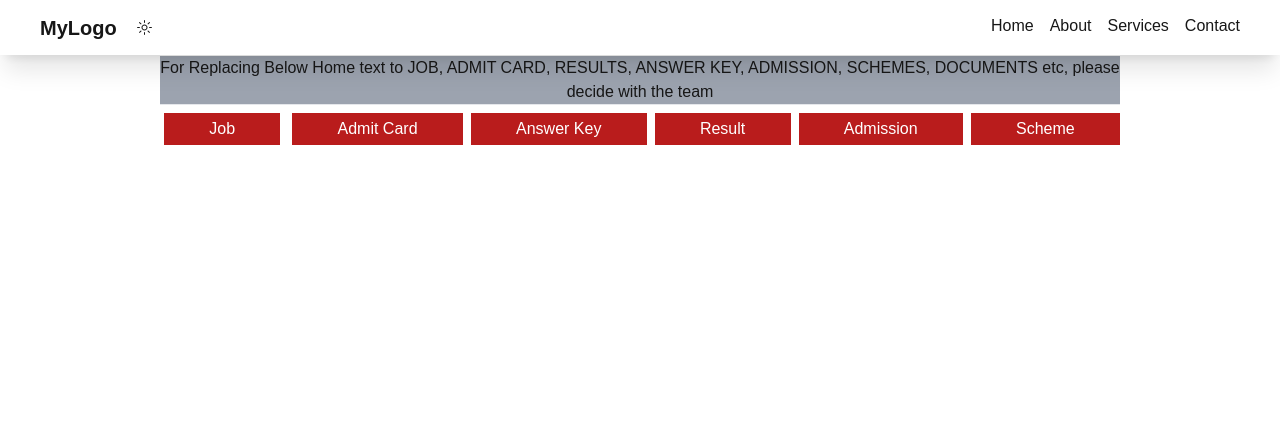
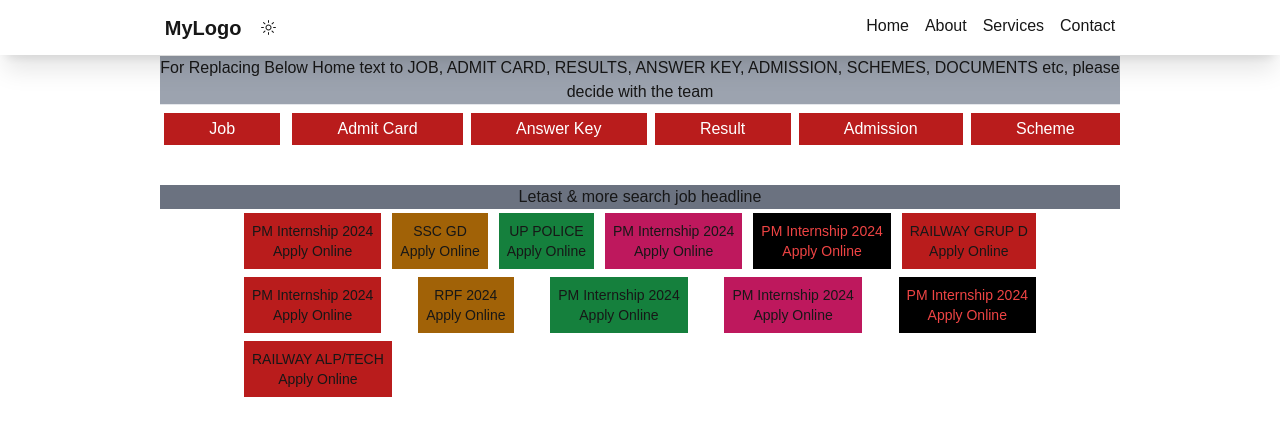
Before and after one commit to Github6432/job-portal, a Next.js app: page / in a window 1280 px wide. Shown: the top 436 px of the page. Built offline with nearby package versions, Linux system fonts and the light colour scheme.

Commit message:
change width setting of navbar only when display is md position

```diff
--- a/components/Navbar.tsx
+++ b/components/Navbar.tsx
@@ -34,7 +34,7 @@ const Navbar: React.FC = () => {
 
   return (
     <nav className="px-4 bg-white bg-opacity-95 dark:bg-opacity-95 dark:bg-gray-900 py-3 shadow-xl fixed top-0 left-0 w-full z-10">
-      <div className="container mx-auto px-6 flex items-center justify-between">
+      <div className="container md:w-4/5 mx-auto px-6 flex items-center justify-between">
         {/* Logo */}
         <div className='flex justify-center items-center space-x-3'>
           <Link href="/" legacyBehavior>
--- a/pages/index.tsx
+++ b/pages/index.tsx
@@ -12,7 +12,7 @@ export default function Home() {
           <Topmenu />
         </div>
         <div className="mx-auto ">
-          {/* <Card /> */}
+          <Card />
         </div>
         <div className="mx-auto ">
           {/* <Govtlinks /> */}
```
